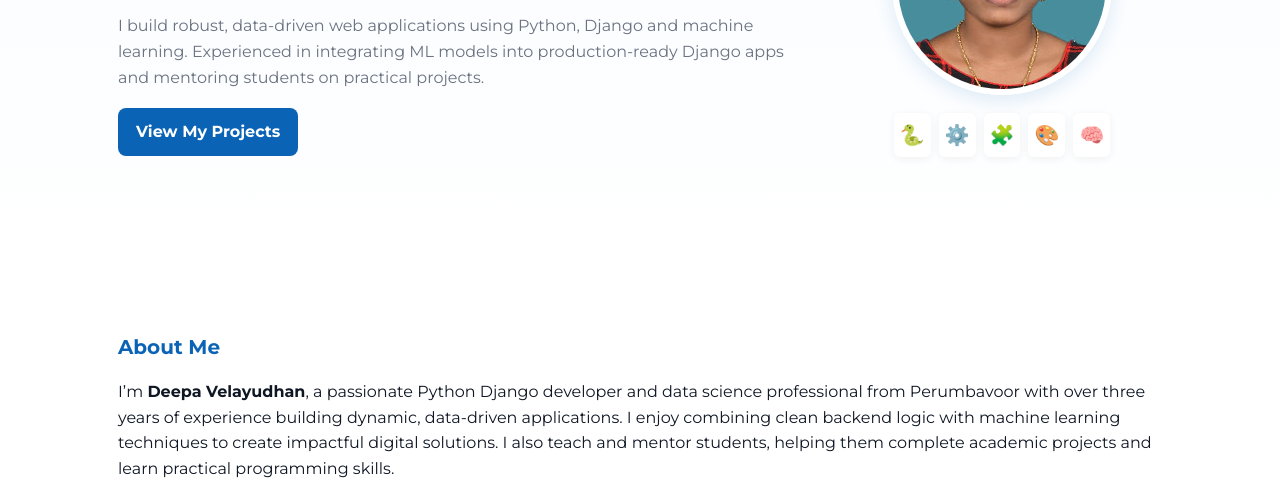
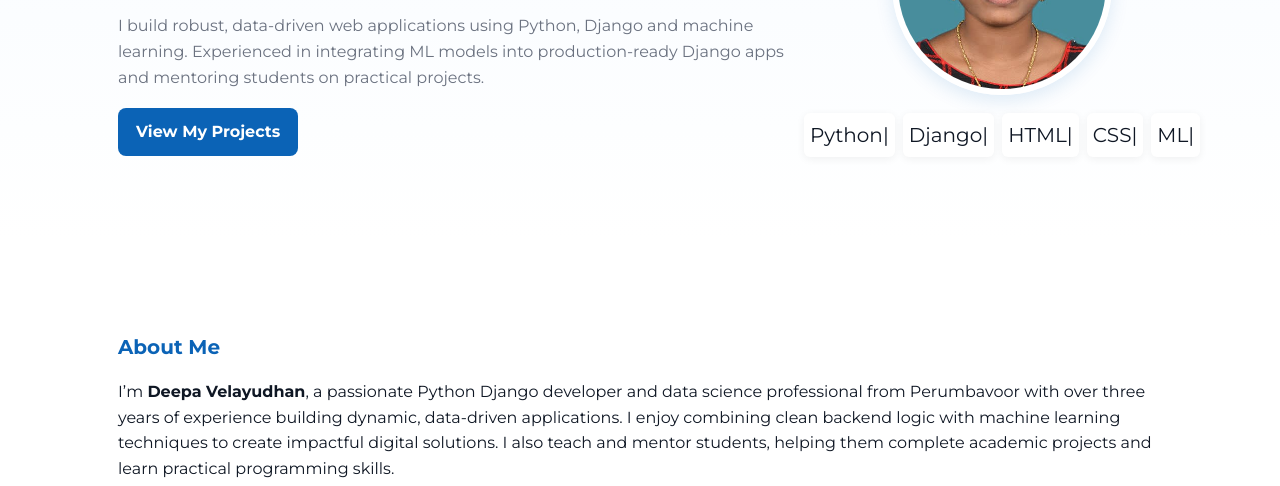
Before and after one commit to Deepanv98/deepanv98.github.io, a plain HTML site: page index.html in a window 1280 px wide. Shown: the part 314-800 px from the top of the page. Drawn offline with Linux system fonts and the light colour scheme.

Commit message:
Update index.html

```diff
--- a/index.html
+++ b/index.html
@@ -48,11 +48,11 @@
           <img src="profile-placeholder.jpg" alt="Deepa Velayudhan — profile photo" id="profilePhoto">
           <div class="skill-icons-hero">
             <!-- Small inline icons -->
-            <span class="icon" title="Python">🐍</span>
-            <span class="icon" title="Django">⚙️</span>
-            <span class="icon" title="HTML">🧩</span>
-            <span class="icon" title="CSS">🎨</span>
-            <span class="icon" title="Machine Learning">🧠</span>
+            <span class="icon" title="Python">Python|</span>
+            <span class="icon" title="Django">Django|</span>
+            <span class="icon" title="HTML">HTML|</span>
+            <span class="icon" title="CSS">CSS|</span>
+            <span class="icon" title="Machine Learning">ML|</span>
           </div>
         </div>
       </div>
```
